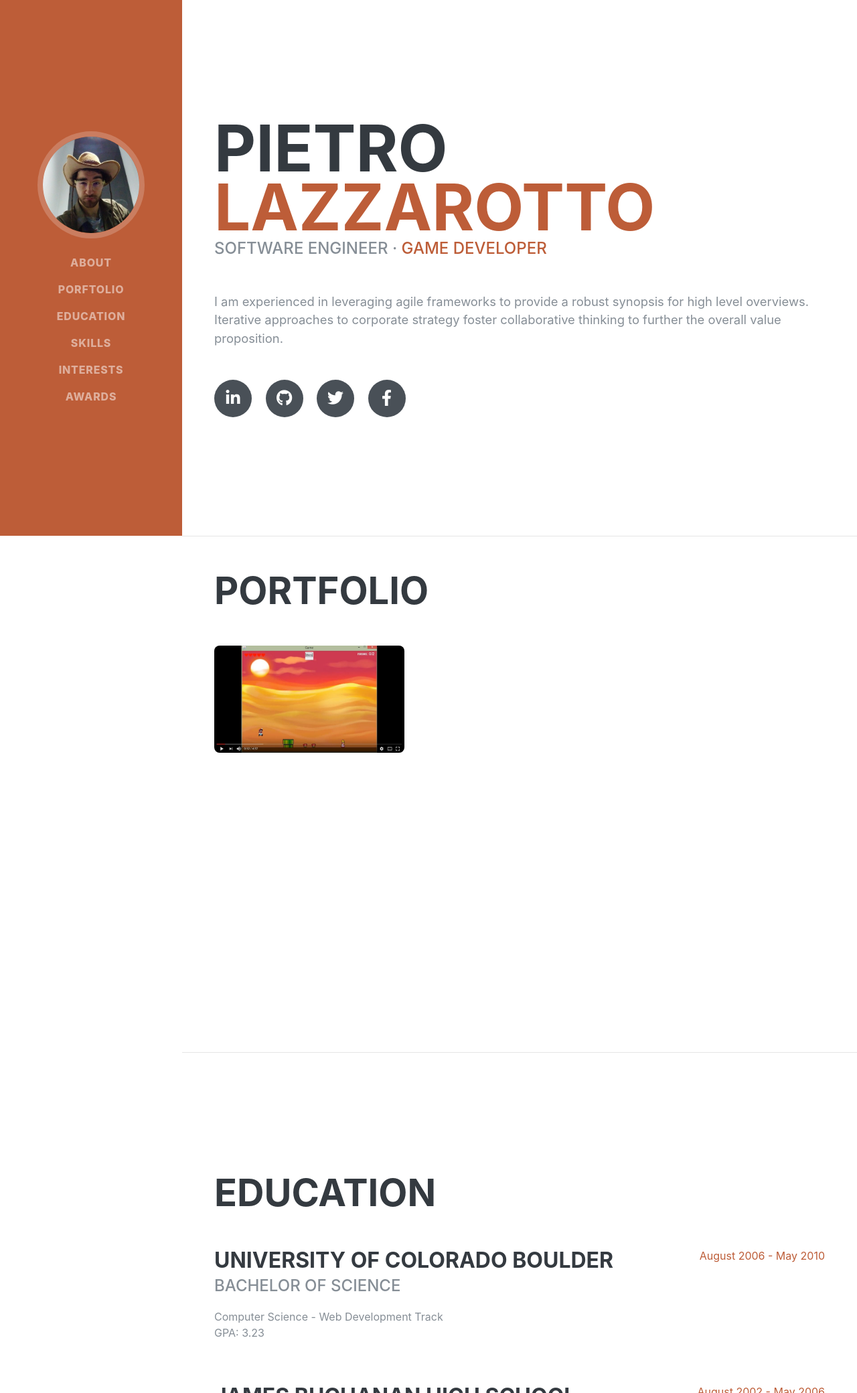
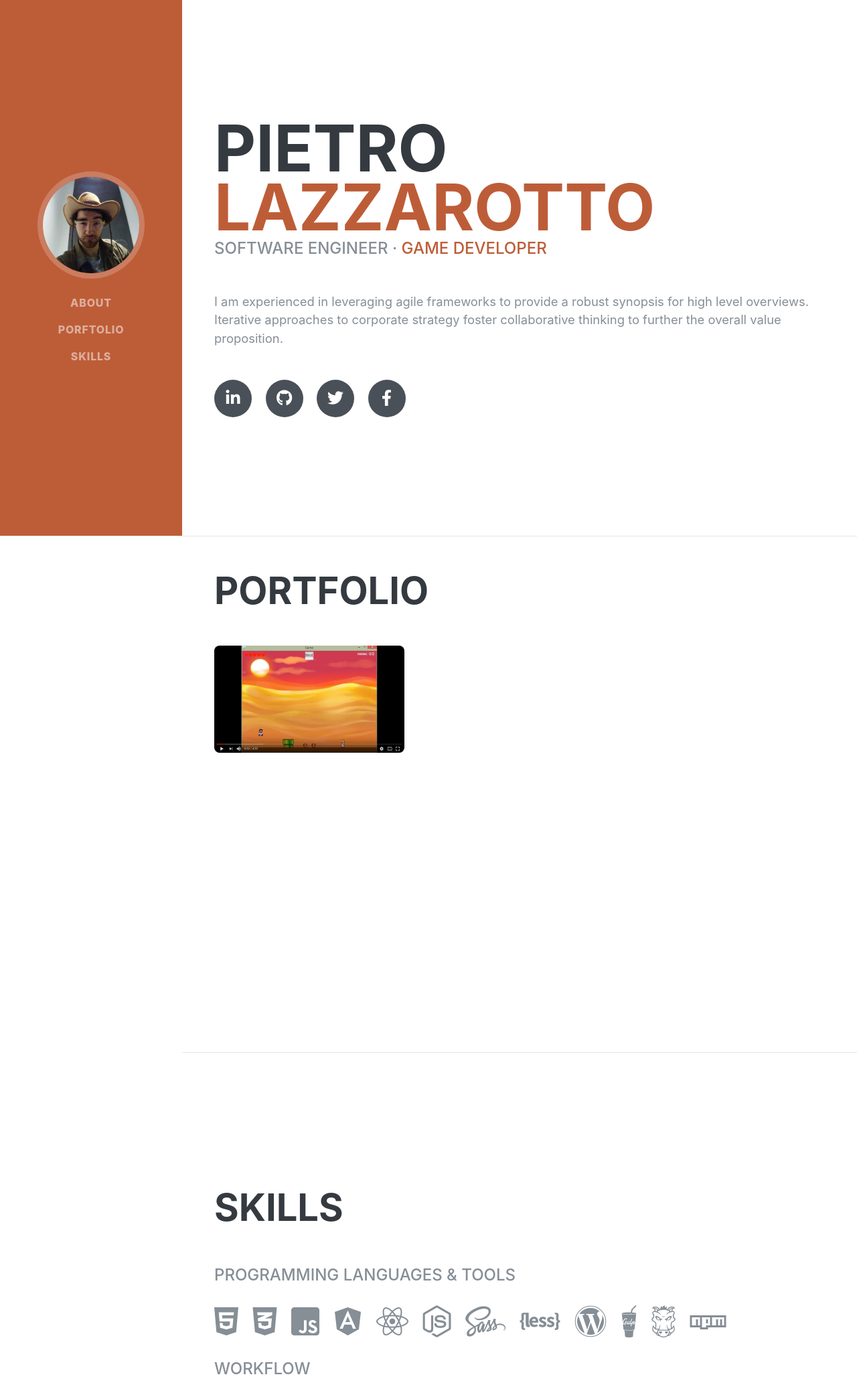
Before and after one commit to L4ZZA/portfolio, a Django app: page /about/ in a window 1280 px wide. Shown: the top 2080 px of the page at 67% size. Run offline with Django 3.2, Linux system fonts and the light colour scheme; some libraries are stand-ins or nearby versions; some web fonts are replaced.

Commit message:
removed not needed sections

```diff
--- a/templates/common/base.html
+++ b/templates/common/base.html
@@ -32,8 +32,8 @@
             <a class="navbar-brand js-scroll-trigger" href="#page-top">
                 <span class="d-block d-lg-none">Pietro Lazzarotto</span>
                 <span class="d-none d-lg-block">
-                <img class="img-fluid img-profile rounded-circle mx-auto mb-2" src="{% static 'images/profile.jpg' %}"
-                    alt="">
+                    <img class="img-fluid img-profile rounded-circle mx-auto mb-2"
+                        src="{% static 'images/profile.jpg' %}" alt="">
                 </span>
             </a>
             <button class="navbar-toggler" type="button" data-toggle="collapse" data-target="#navbarSupportedContent"
@@ -49,16 +49,7 @@
                         <a class="nav-link js-scroll-trigger" href="#portfolio">Porftolio</a>
                     </li>
                     <li class="nav-item">
-                    <a class="nav-link js-scroll-trigger" href="#education">Education</a>
-                </li>
-                <li class="nav-item">
                         <a class="nav-link js-scroll-trigger" href="#skills">Skills</a>
-                </li>
-                <li class="nav-item">
-                    <a class="nav-link js-scroll-trigger" href="#interests">Interests</a>
-                </li>
-                <li class="nav-item">
-                    <a class="nav-link js-scroll-trigger" href="#awards">Awards</a>
                     </li>
                 </ul>
             </div>
@@ -72,8 +63,10 @@
                     </h1>
                     <div class="subheading mb-5">Software Engineer · <span class="text-primary">Game Developer</span>
                     </div>
-                <p class="lead mb-5">I am experienced in leveraging agile frameworks to provide a robust synopsis for
-                    high level overviews. Iterative approaches to corporate strategy foster collaborative thinking to
+                    <p class="lead mb-5">I am experienced in leveraging agile frameworks to provide a robust synopsis
+                        for
+                        high level overviews. Iterative approaches to corporate strategy foster collaborative thinking
+                        to
                         further the overall value proposition.</p>
                     <div class="social-icons">
                         <a href="#">
@@ -114,7 +107,8 @@
                             </div>
                         </div>
 
-                    <div class="portfolio-modal modal fade" id="portfolioModal1" tabindex="-1" role="dialog" aria-labelledby="portfolioModal1Label" aria-hidden="true">
+                        <div class="portfolio-modal modal fade" id="portfolioModal1" tabindex="-1" role="dialog"
+                            aria-labelledby="portfolioModal1Label" aria-hidden="true">
                             <div class="modal-dialog modal-xl" role="document">
                                 <div class="modal-content">
                                     <button type="button" class="close" data-dismiss="modal" aria-label="Close">
@@ -127,7 +121,9 @@
                                             <div class="row justify-content-center">
                                                 <div class="col-lg-8">
                                                     <!-- Portfolio Modal - Title -->
-                                  <h2 class="portfolio-modal-title text-secondary text-uppercase mb-0">Super Marioish</h2>
+                                                    <h2
+                                                        class="portfolio-modal-title text-secondary text-uppercase mb-0">
+                                                        Super Marioish</h2>
                                                     <!-- Icon Divider -->
                                                     <div class="divider-custom">
                                                         <div class="divider-custom-line"></div>
@@ -137,9 +133,13 @@
                                                         <div class="divider-custom-line"></div>
                                                     </div>
                                                     <!-- Portfolio Modal - Image -->
-                                  <img class="img-fluid rounded mb-5" src="{%static 'images/supermario.jpg' %}" alt="">
+                                                    <img class="img-fluid rounded mb-5"
+                                                        src="{%static 'images/supermario.jpg' %}" alt="">
                                                     <!-- Portfolio Modal - Text -->
-                                  <p class="mb-5">Lorem ipsum dolor sit amet, consectetur adipisicing elit. Mollitia neque assumenda ipsam nihil, molestias magnam, recusandae quos quis inventore quisquam velit asperiores, vitae? Reprehenderit soluta, eos quod consequuntur itaque. Nam.</p>
+                                                    <p class="mb-5">Lorem ipsum dolor sit amet, consectetur adipisicing
+                                                        elit. Mollitia neque assumenda ipsam nihil, molestias magnam,
+                                                        recusandae quos quis inventore quisquam velit asperiores, vitae?
+                                                        Reprehenderit soluta, eos quod consequuntur itaque. Nam.</p>
                                                     <button class="btn btn-primary" href="#" data-dismiss="modal">
                                                         <i class="fas fa-times fa-fw"></i>
                                                         Close Window
@@ -155,38 +155,6 @@
                     </div>
                     <!-- /.row -->
 
-        </section>
-
-        <hr class="m-0">
-
-        <section class="resume-section p-3 p-lg-5 d-flex align-items-center" id="education">
-            <div class="w-100">
-                <h2 class="mb-5">Education</h2>
-
-                <div class="resume-item d-flex flex-column flex-md-row justify-content-between mb-5">
-                    <div class="resume-content">
-                        <h3 class="mb-0">University of Colorado Boulder</h3>
-                        <div class="subheading mb-3">Bachelor of Science</div>
-                        <div>Computer Science - Web Development Track</div>
-                        <p>GPA: 3.23</p>
-                    </div>
-                    <div class="resume-date text-md-right">
-                        <span class="text-primary">August 2006 - May 2010</span>
-                    </div>
-                </div>
-
-                <div class="resume-item d-flex flex-column flex-md-row justify-content-between">
-                    <div class="resume-content">
-                        <h3 class="mb-0">James Buchanan High School</h3>
-                        <div class="subheading mb-3">Technology Magnet Program</div>
-                        <p>GPA: 3.56</p>
-                    </div>
-                    <div class="resume-date text-md-right">
-                        <span class="text-primary">August 2002 - May 2006</span>
-                    </div>
-                </div>
-
-            </div>
             </section>
 
             <hr class="m-0">
@@ -258,48 +226,15 @@
             <section class="resume-section p-3 p-lg-5 d-flex align-items-center" id="interests">
                 <div class="w-100">
                     <h2 class="mb-5">Interests</h2>
-                <p>Apart from being a web developer, I enjoy most of my time being outdoors. In the winter, I am an avid
-                    skier and novice ice climber. During the warmer months here in Colorado, I enjoy mountain biking,
+                    <p>Apart from being a web developer, I enjoy most of my time being outdoors. In the winter, I am an
+                        avid
+                        skier and novice ice climber. During the warmer months here in Colorado, I enjoy mountain
+                        biking,
                         free climbing, and kayaking.</p>
-                <p class="mb-0">When forced indoors, I follow a number of sci-fi and fantasy genre movies and television
+                    <p class="mb-0">When forced indoors, I follow a number of sci-fi and fantasy genre movies and
+                        television
                         shows, I am an aspiring chef, and I spend a large amount of my free time exploring the latest
                         technology advancements in the front-end web development world.</p>
-            </div>
-        </section>
-
-        <hr class="m-0">
-
-        <section class="resume-section p-3 p-lg-5 d-flex align-items-center" id="awards">
-            <div class="w-100">
-                <h2 class="mb-5">Awards &amp; Certifications</h2>
-                <ul class="fa-ul mb-0">
-                    <li>
-                        <i class="fa-li fa fa-trophy text-warning"></i>
-                        Google Analytics Certified Developer</li>
-                    <li>
-                        <i class="fa-li fa fa-trophy text-warning"></i>
-                        Mobile Web Specialist - Google Certification</li>
-                    <li>
-                        <i class="fa-li fa fa-trophy text-warning"></i>
-                        1<sup>st</sup>
-                        Place - University of Colorado Boulder - Emerging Tech Competition 2009</li>
-                    <li>
-                        <i class="fa-li fa fa-trophy text-warning"></i>
-                        1<sup>st</sup>
-                        Place - University of Colorado Boulder - Adobe Creative Jam 2008 (UI Design Category)</li>
-                    <li>
-                        <i class="fa-li fa fa-trophy text-warning"></i>
-                        2<sup>nd</sup>
-                        Place - University of Colorado Boulder - Emerging Tech Competition 2008</li>
-                    <li>
-                        <i class="fa-li fa fa-trophy text-warning"></i>
-                        1<sup>st</sup>
-                        Place - James Buchanan High School - Hackathon 2006</li>
-                    <li>
-                        <i class="fa-li fa fa-trophy text-warning"></i>
-                        3<sup>rd</sup>
-                        Place - James Buchanan High School - Hackathon 2005</li>
-                </ul>
                 </div>
             </section>
 
```
Lines whose indentation alone changed are shown as unchanged.
